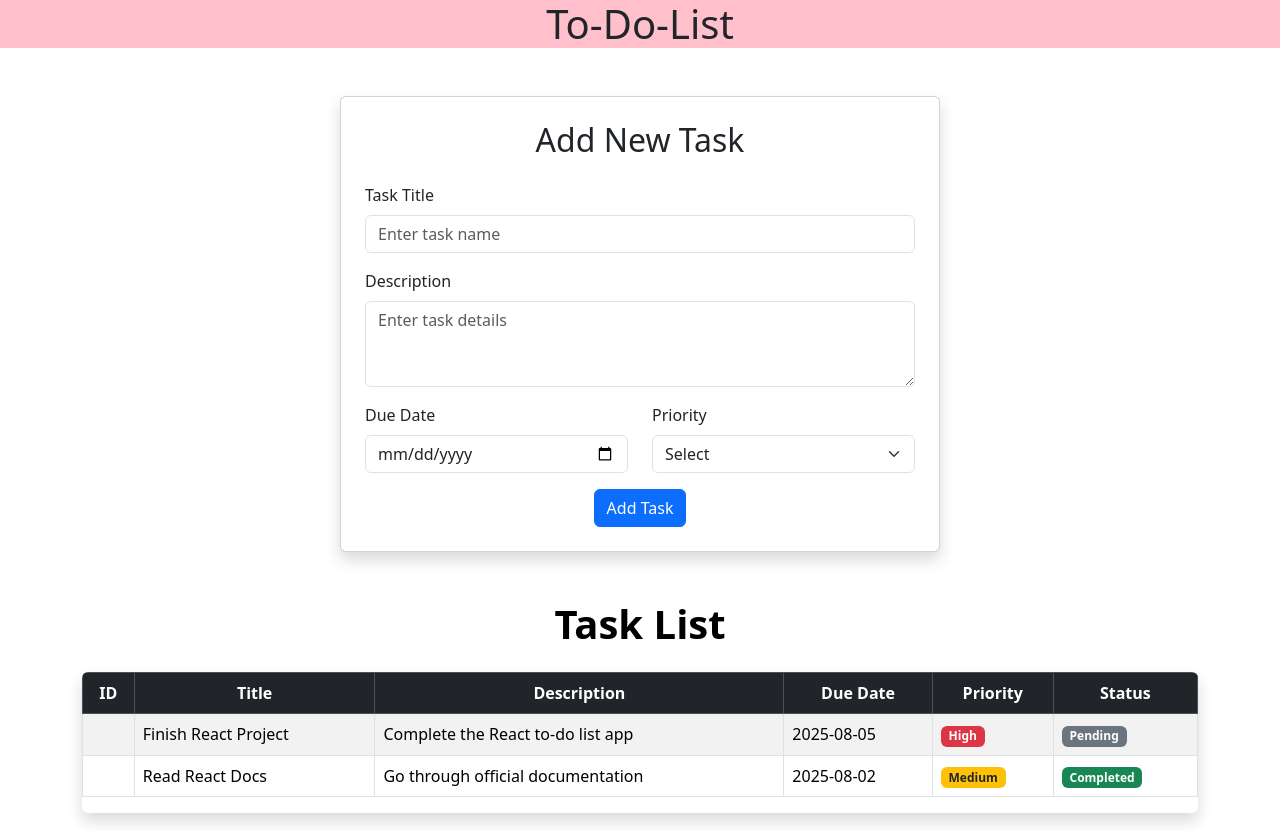
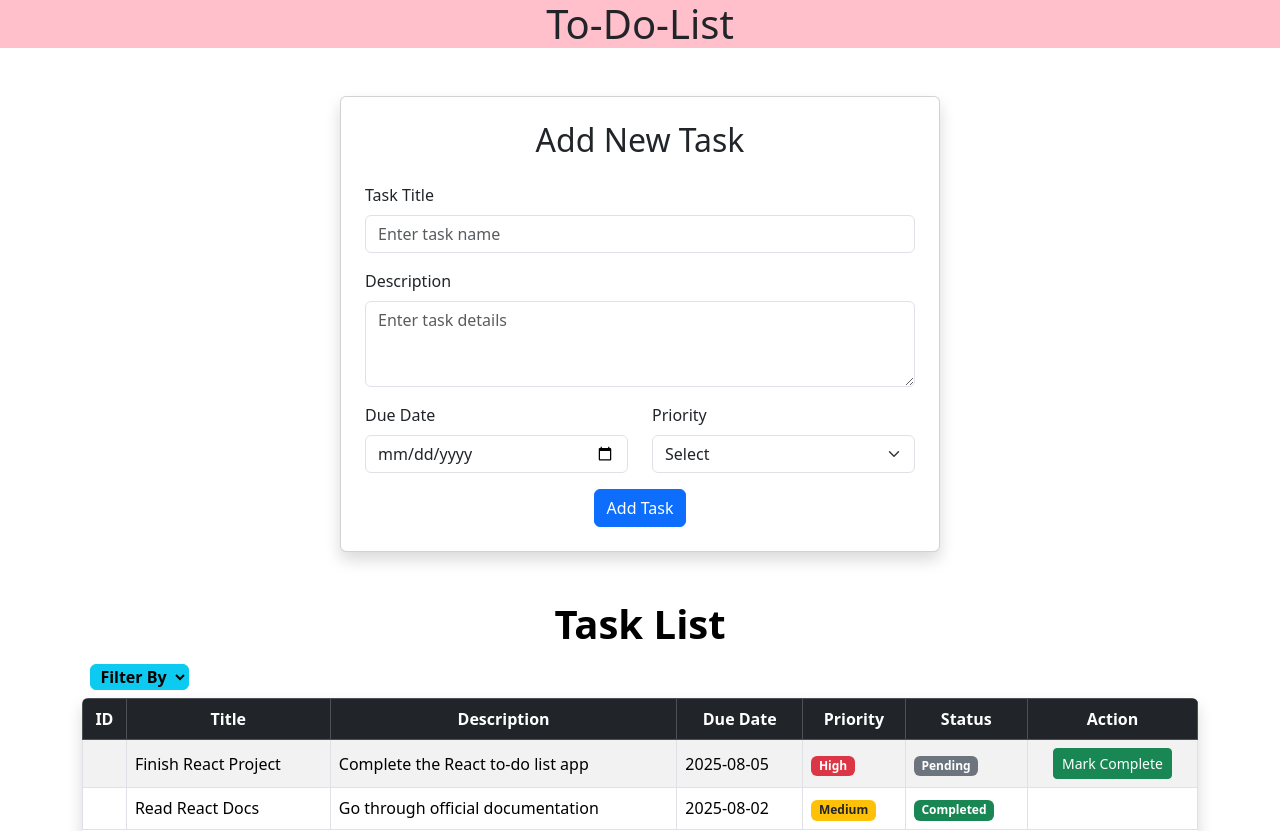
Before and after one commit to Sagarr315/React-Projects, a React (Vite) app in the folder To-Do-List/: page / in a window 1280 px wide. Shown: the top 831 px of the page. Built offline with nearby package versions, Linux system fonts and the light colour scheme.

Commit message:
Update TaskList.jsx

```diff
--- a/To-Do-List/src/components/TaskList.jsx
+++ b/To-Do-List/src/components/TaskList.jsx
@@ -1,11 +1,21 @@
-import { useState } from "react";
-import TaskData from "./TaskData";
-
-function TaskList({tasks}) {
-
+function TaskList({ tasks, onFilterChange, onStatusToggle }) {
   return (
     <div className="container my-5">
-  <h2 className="text-center mb-4 fw-bold" style={{fontSize:"40px", color:"black"}}>Task List</h2>
+      <h2
+        className="text-center  fw-bold"
+        style={{ fontSize: "40px", color: "black" }}
+      >
+        Task List
+      </h2>
+
+      <select
+        className="btn btn-info m-2 p-0 fw-semibold"
+        onChange={onFilterChange}
+      >
+        <option value="">Filter By</option>
+        <option value="Pending">Pending</option>
+        <option value="Complete">Complete</option>
+      </select>
       <div className="table-responsive shadow rounded">
         <table className="table table-bordered table-hover table-striped align-middle">
           <thead className="table-dark text-center">
@@ -16,6 +26,7 @@ function TaskList({tasks}) {
               <th>Due Date</th>
               <th>Priority</th>
               <th>Status</th>
+              <th>Action</th>
             </tr>
           </thead>
           <tbody>
@@ -26,20 +37,43 @@ function TaskList({tasks}) {
                 <td>{task.description}</td>
                 <td>{task.dueDate}</td>
                 <td>
-              <span className={`badge
-                ${task.priority === 'High' ? 'bg-danger' :
-                  task.priority === 'Medium' ? 'bg-warning text-dark' :
-                  'bg-success'}`}>
+                  <span
+                    className={`badge
+                ${
+                  task.priority === "High"
+                    ? "bg-danger"
+                    : task.priority === "Medium"
+                    ? "bg-warning text-dark"
+                    : "bg-success"
+                }`}
+                  >
                     {task.priority}
                   </span>
                 </td>
                 <td>
-              <span className={`badge
-                ${task.status === 'Completed' ? 'bg-success' :
-                  task.status === 'In Progress' ? 'bg-info text-dark' :
-                  'bg-secondary'}`}>
+                  <span
+                    className={`badge o
+
+                ${
+                  task.status === "Completed"
+                    ? "bg-success"
+                    : task.status === "In Progress"
+                    ? "bg-info text-dark"
+                    : "bg-secondary"
+                }`}
+                  >
                     {task.status}
                   </span>
+                </td>
+                <td className="text-center">
+                  {task.status === "Pending" && (
+                    <button
+                      className="btn btn-sm btn-success"
+                      onClick={() => onStatusToggle(task.id)}
+                    >
+                      Mark Complete
+                    </button>
+                  )}
                 </td>
               </tr>
             ))}
@@ -47,7 +81,6 @@ function TaskList({tasks}) {
         </table>
       </div>
     </div>
-
   );
 }
 
```
Lines whose indentation alone changed are shown as unchanged.
